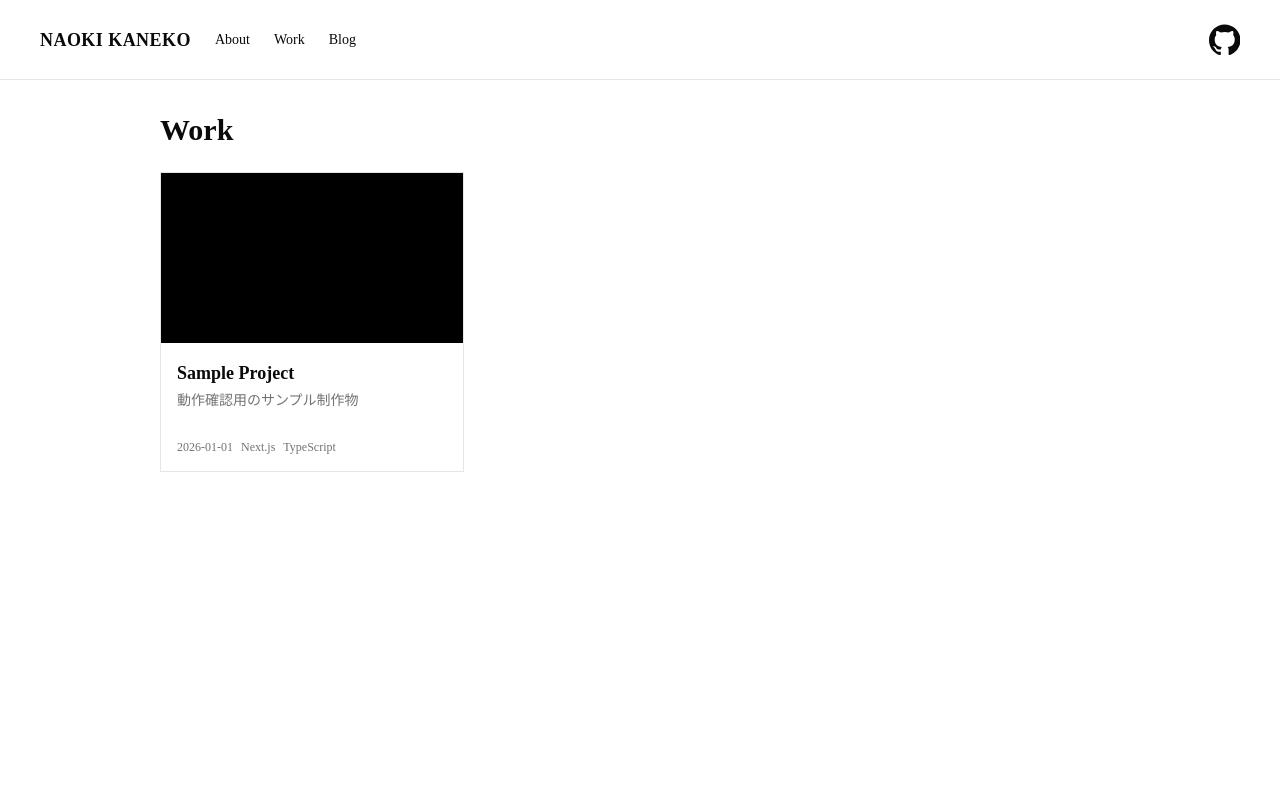
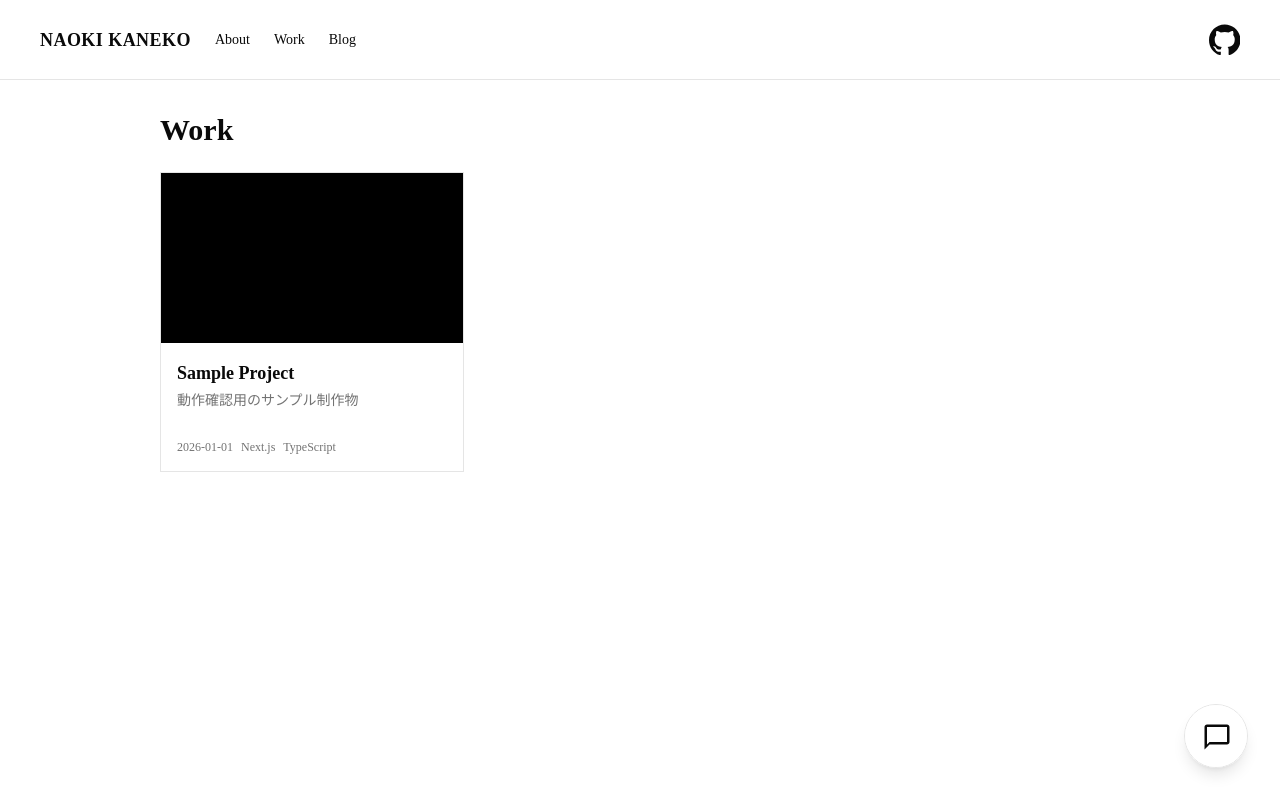
Before and after one commit to nokgc333/naokikaneko, a Next.js app: page / in a window 1280 px wide. Built offline with nearby package versions, Linux system fonts and the light colour scheme.

Commit message:
feat: add floating action button for contact form

```diff
--- a/src/app/layout.tsx
+++ b/src/app/layout.tsx
@@ -1,6 +1,7 @@
 import type { Metadata } from "next";
 import { Geist, Geist_Mono } from "next/font/google";
 import SiteHeader from "@/components/site-header";
+import ContactWidget from "@/components/contact-widget";
 import "./globals.css";
 
 const geistSans = Geist({
@@ -39,6 +40,7 @@ export default function RootLayout({ children }: LayoutProps<"/">) {
       <body className="min-h-full flex flex-col">
         <SiteHeader />
         <div className="pt-20">{children}</div>
+        <ContactWidget />
       </body>
     </html>
   );
--- a/src/components/contact-form.tsx
+++ b/src/components/contact-form.tsx
@@ -6,12 +6,7 @@ import { zodResolver } from "@hookform/resolvers/zod";
 import { contactFormSchema, type ContactFormData } from "@/lib/schemas/contact";
 
 export default function ContactForm() {
-  const [
-    status,
-    setStatus,
-  ] = useState<"idle" | "sending" | "sent" | "error">(
-    "idle",
-  );
+  const [status, setStatus] = useState<"idle" | "sending" | "sent" | "error">("idle");
   const {
     register,
     handleSubmit,
@@ -37,7 +32,7 @@ export default function ContactForm() {
   }
 
   if (status === "sent") {
-    return <p>送信しました</p>;
+    return <p className="mt-7 pl-6">送信しました</p>;
   }
 
   return (
--- /dev/null
+++ b/src/components/contact-widget.tsx
@@ -0,0 +1,43 @@
+"use client";
+
+import { useState } from "react";
+import { MdOutlineChatBubbleOutline, MdClose } from "react-icons/md";
+import ContactForm from "./contact-form";
+
+export default function ContactWidget() {
+  const [isOpen, setIsOpen] = useState(false);
+
+  return (
+    <div
+      className={`fixed bottom-8 right-8 z-50 overflow-y-auto border border-border bg-background shadow-lg ${
+        isOpen ? "h-[648px] w-[486px] rounded-2xl p-6" : "h-16 w-16 rounded-full"
+      }`}
+    >
+      {isOpen ? (
+        <div>
+          <div className="flex items-center justify-between">
+            <h2 className="pl-6 text-lg font-bold">Contact</h2>
+            <button
+              type="button"
+              onClick={() => setIsOpen(false)}
+              aria-label="閉じる"
+              className="text-2xl"
+            >
+              <MdClose />
+            </button>
+          </div>
+          <ContactForm />
+        </div>
+      ) : (
+        <button
+          type="button"
+          onClick={() => setIsOpen(true)}
+          aria-label="お問い合わせを開く"
+          className="flex h-16 w-16 items-center justify-center text-3xl"
+        >
+          <MdOutlineChatBubbleOutline />
+        </button>
+      )}
+    </div>
+  );
+}
```
Also changed, not shown: 1 other file (tests, documents, lock files or other folders).
